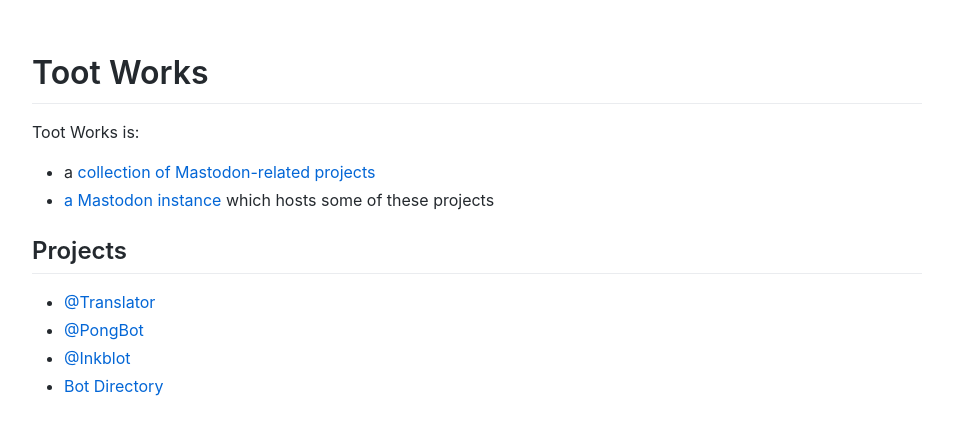
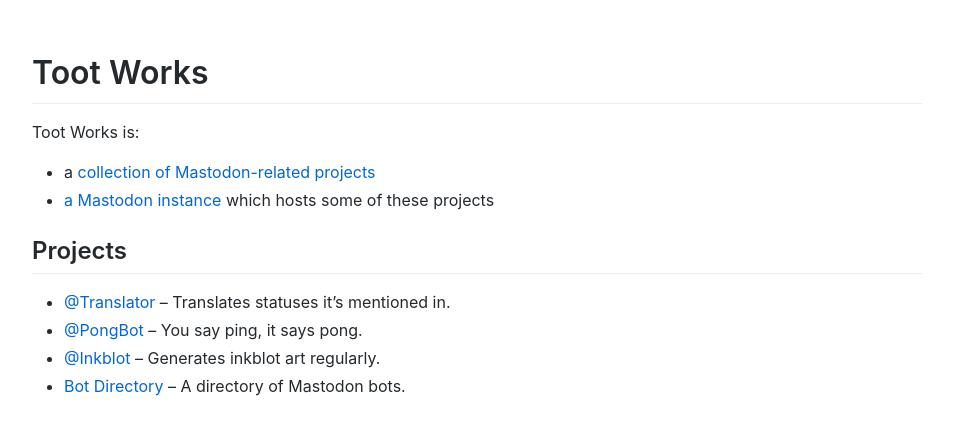
Before and after one commit to tootworks/info.github.io, a Jekyll site: the page built from index.md, in a window 1280 px wide. Shown: the top 435 px of the page, without its empty margins (163-1116 px from the left). Built offline with Jekyll 4.4.1, drawn with Linux system fonts in a browser that asks for light colours.

Commit message:
desriptions

```diff
--- a/index.md
+++ b/index.md
@@ -9,7 +9,7 @@ Toot Works is:
 * [a Mastodon instance](https://toot.works/) which hosts some of these projects
 
 ## Projects
-* [@Translator](https://christopher.su/projects/translator/)
-* [@PongBot](https://toot.works/@pongbot)
-* [@Inkblot](https://toot.works/@inkblot)
-* [Bot Directory](/bots/)
+* [@Translator](https://christopher.su/projects/translator/) – Translates statuses it's mentioned in.
+* [@PongBot](https://toot.works/@pongbot) – You say ping, it says pong.
+* [@Inkblot](https://toot.works/@inkblot) – Generates inkblot art regularly.
+* [Bot Directory](/bots/) – A directory of Mastodon bots.
```
